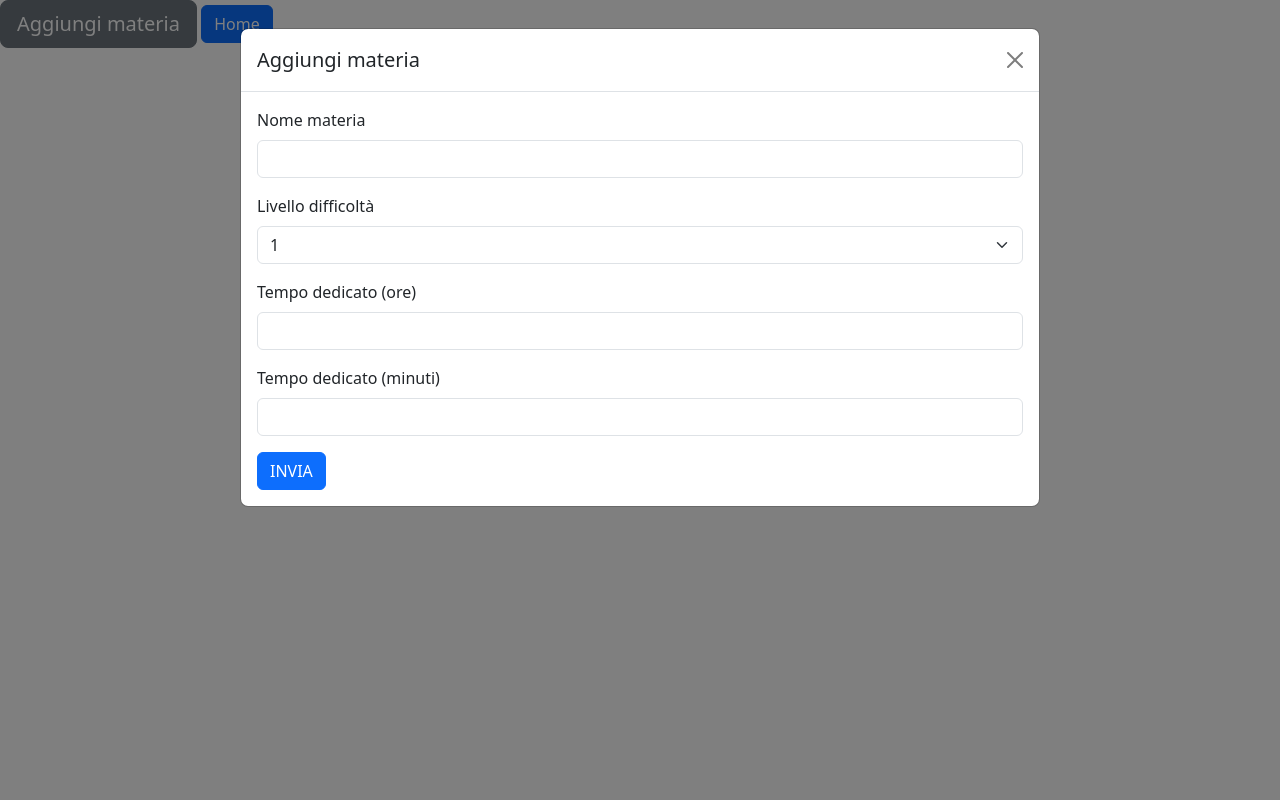
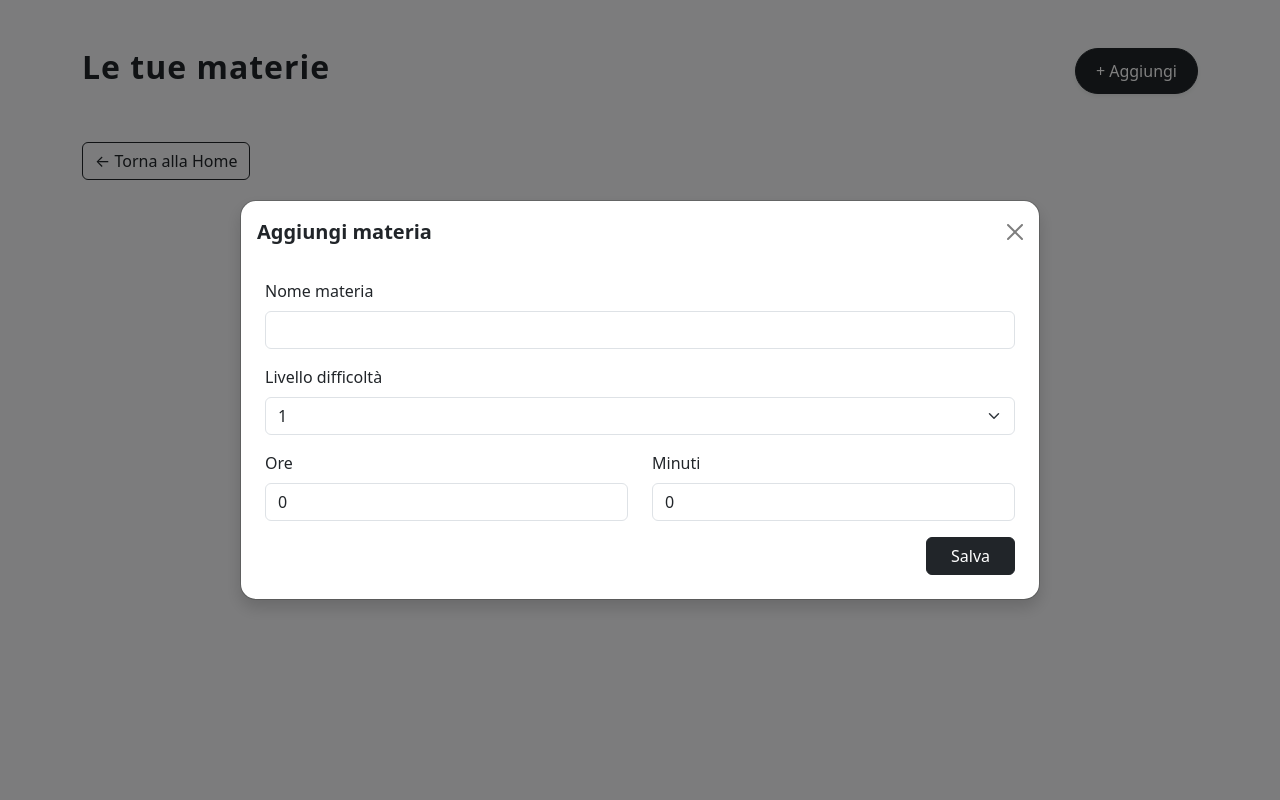
Before and after one commit to patRizzi0/learning-tracker, a Flask app: page /materie in a window 1280 px wide, after a click on "+ Aggiungi". Run offline with Flask 3, Linux system fonts and the light colour scheme; data that the repository does not hold is empty.

Commit message:
Add "note", "materie" and "progressi" functions

```diff
--- a/backend/app.py
+++ b/backend/app.py
@@ -2,12 +2,17 @@
 
 import datetime
 
-from flask import Flask, redirect, render_template, url_for
+
+from flask import Flask, jsonify, redirect, render_template, url_for
 from flask import request
+from services.utilities import edit_nota
+from services.operations import read_sub
 from services.utilities import read_nota
 from services.utilities import add_nota
 from services.operations import create_sub
+from gestione_progresso import elimina_progresso
 from connection import db
+from flask import jsonify
 from services.utilities.prog_uti import read_progress
 
 
@@ -22,8 +27,19 @@ def lista_progressi():
     progressi = read_progress()
     return render_template("lista_progressi.html", progressi=progressi)
 
+
+
+@app.route("/elimina_progressi/<id>", methods=["DELETE"])
+def elimina_progressi(id):
+    elimina_progresso.elimina_progresso(id)
+    return jsonify({"success": True})
+
+
+
 @app.route("/materie", methods=["GET", "POST"])
 def materie():
+
+    materie = read_sub.read_subjects()
 
     if request.method == "POST":
 
@@ -38,7 +54,9 @@ def materie():
 
         return redirect(url_for("materie"))
 
-    return render_template("materie.html")
+    return render_template("materie.html", materie=materie)
+
+
 
 
 @app.route("/note", methods=["GET", "POST"])
@@ -60,6 +78,12 @@ def note():
     return render_template("note.html", note=note)
 
 
+@app.route("/modifica_nota/<id>", methods=["POST"])
+def modifica_nota(id):
+    data = request.get_json()
+    testo_nota = data.get("testo")
+    edit_nota.modifica_nota(id, testo_nota)
+    return jsonify({"success": True})
 
 if __name__ == "__main__":
     app.run(debug=True)
--- a/backend/services/operations/read_sub.py
+++ b/backend/services/operations/read_sub.py
@@ -1,11 +1,5 @@
 from connection import db
 
-
-def get_collection(name):
-    if name not in db.list_collection_names():
-        db.create_collection(name)
-        return db[name]
-
 def read_subjects():
-    materia = get_collection("materie")
+    materia = db["materie"]
     return list(materia.find())
--- /dev/null
+++ b/backend/services/utilities/edit_nota.py
@@ -0,0 +1,6 @@
+from connection import db
+from bson.objectid import ObjectId
+
+def modifica_nota(id, testo_nota):
+    result = db["note"].update_one({"_id": ObjectId(id)}, {"$set": {"testo": testo_nota}})
+    return result.modified_count > 0
--- a/backend/templates/materie.html
+++ b/backend/templates/materie.html
@@ -1,79 +1,142 @@
 <!DOCTYPE html>
-<html lang="en">
+<html lang="it">
 
 <head>
     <meta charset="UTF-8">
     <meta name="viewport" content="width=device-width, initial-scale=1.0">
     <title>Materie</title>
     <link href="https://cdn.jsdelivr.net/npm/bootstrap@5.3.2/dist/css/bootstrap.min.css" rel="stylesheet">
+
+    <style>
+        body {
+            background-color: #f8f9fa;
+        }
+
+        .page-title {
+            font-weight: 600;
+            letter-spacing: 1px;
+        }
+
+        .card {
+            border: none;
+            border-radius: 16px;
+        }
+
+        .card:hover {
+            transform: translateY(-4px);
+            transition: 0.2s ease;
+        }
+
+        .add-btn {
+            border-radius: 30px;
+            padding: 10px 20px;
+        }
+    </style>
 </head>
 
 <body>
-    <button type="button" class="btn btn-secondary btn-lg" data-bs-toggle="modal"
-        data-bs-target="#modificaModal">Aggiungi materia</button>
 
+    <div class="container py-5">
 
+        <!-- HEADER -->
+        <div class="d-flex justify-content-between align-items-center mb-4">
+            <h2 class="page-title">Le tue materie</h2>
 
+            <button type="button"
+                class="btn btn-dark add-btn shadow-sm"
+                data-bs-toggle="modal"
+                data-bs-target="#modificaModal">
+                + Aggiungi
+            </button>
+        </div>
 
+        <!-- CARD LIST -->
+        <div class="row g-4">
+            {% for m in materie %}
+            <div class="col-md-6 col-lg-4">
+                <div class="card shadow-sm h-100">
+                    <div class="card-body">
+                        <h5 class="card-title fw-bold">
+                            {{ m["nome"] }}
+                        </h5>
 
+                        <p class="card-text text-muted mb-2">
+                            Difficoltà:
+                            <span class="badge bg-primary">
+                                {{ m["livello"] }}/10
+                            </span>
+                        </p>
 
+                        <p class="card-text">
+                            Tempo dedicato:
+                            <strong>{{ m["tempo_studio"] // 60 }}h {{ m["tempo_studio"] % 60 }}m</strong>
+                        </p>
+                    </div>
+                </div>
+            </div>
+            {% endfor %}
+        </div>
+
+        <!-- HOME BUTTON -->
+        <div class="mt-5">
+            <a href="../" class="btn btn-outline-dark">
+                ← Torna alla Home
+            </a>
+        </div>
+
+    </div>
+
+    <!-- MODAL -->
     <div class="modal fade" id="modificaModal" tabindex="-1">
+        <div class="modal-dialog modal-lg modal-dialog-centered">
+            <div class="modal-content rounded-4 shadow">
 
-        <div class="modal-dialog modal-lg">
-            <div class="modal-content">
-
-                <div class="modal-header">
-                    <h5 class="modal-title">Aggiungi materia</h5>
+                <div class="modal-header border-0">
+                    <h5 class="modal-title fw-semibold">Aggiungi materia</h5>
                     <button type="button" class="btn-close" data-bs-dismiss="modal"></button>
                 </div>
 
-                <div class="modal-body">
+                <div class="modal-body px-4 pb-4">
                     <form method="POST" action="/materie">
 
                         <div class="mb-3">
                             <label class="form-label">Nome materia</label>
-                            <input type="text" class="form-control" name="nome_materia">
+                            <input type="text" class="form-control" name="nome_materia" required>
                         </div>
 
                         <div class="mb-3">
                             <label class="form-label">Livello difficoltà</label>
-
                             <select class="form-select" name="difficolta">
-                                <option value="1">1</option>
-                                <option value="2">2</option>
-                                <option value="3">3</option>
-                                <option value="4">4</option>
-                                <option value="5">5</option>
-                                <option value="6">6</option>
-                                <option value="7">7</option>
-                                <option value="8">8</option>
-                                <option value="9">9</option>
-                                <option value="10">10</option>
+                                {% for i in range(1,11) %}
+                                <option value="{{ i }}">{{ i }}</option>
+                                {% endfor %}
                             </select>
                         </div>
 
-                        <div class="mb-3">
-                            <label class="form-label">Tempo dedicato (ore)</label>
-                            <input type="number" class="form-control" name="ore" min="0">
+                        <div class="row">
+                            <div class="col-md-6 mb-3">
+                                <label class="form-label">Ore</label>
+                                <input type="number" class="form-control" name="ore" min="0" value="0">
+                            </div>
+
+                            <div class="col-md-6 mb-3">
+                                <label class="form-label">Minuti</label>
+                                <input type="number" class="form-control" name="minuti" min="0" value="0">
+                            </div>
                         </div>
 
-                        <div class="mb-3">
-                            <label class="form-label">Tempo dedicato (minuti)</label>
-                            <input type="number" class="form-control" name="minuti" min="0">
+                        <div class="text-end">
+                            <button type="submit" class="btn btn-dark px-4">
+                                Salva
+                            </button>
                         </div>
-
-                        <button type="submit" class="btn btn-primary">
-                            INVIA
-                        </button>
 
                     </form>
                 </div>
+
             </div>
-
         </div>
     </div>
-
-    <a href="../" class="btn btn-primary">Home</a>
 
     <script src="https://cdn.jsdelivr.net/npm/bootstrap@5.3.2/dist/js/bootstrap.bundle.min.js"></script>
 </body>
```
Also changed, not shown: backend/gestione_progresso/elimina_progresso.py (added, +8 -0 lines), backend/static/css/style.css (added, +7 -0 lines), backend/templates/base.html (added, +25 -0 lines), backend/templates/header.html (added, +50 -0 lines), backend/templates/home.html (+47 -34 lines), backend/templates/lista_progressi.html (+83 -23 lines), backend/templates/note.html (+31 -1 lines).
